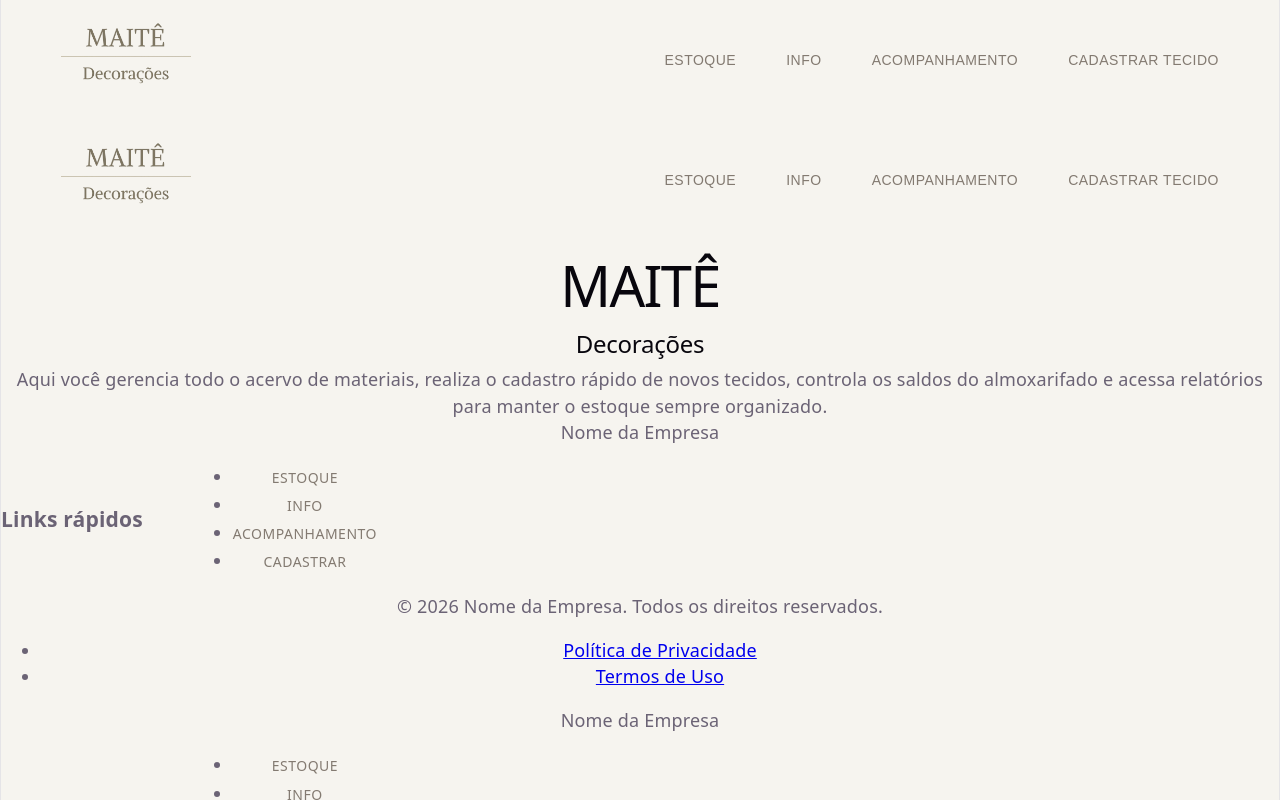
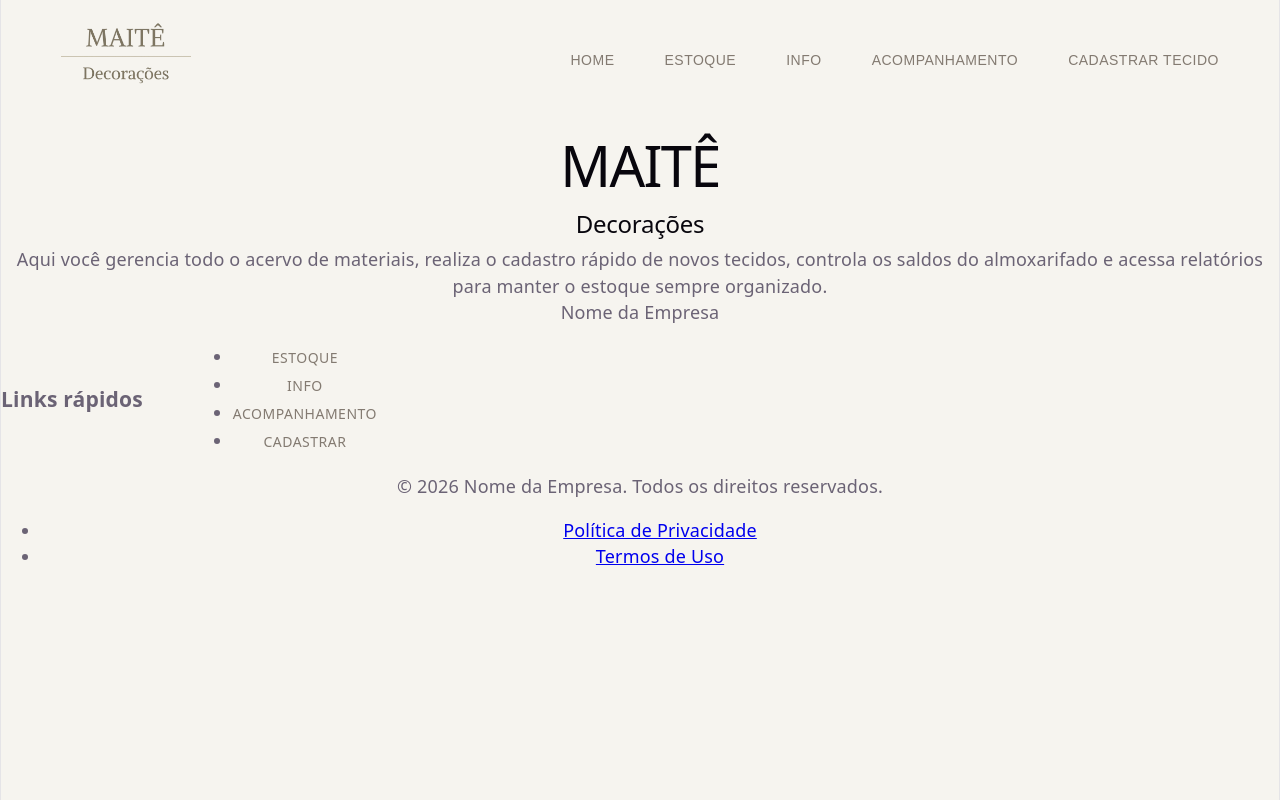
Before and after one commit to educoppi/MetroCerto, a React (Vite) app: page / in a window 1280 px wide. Shown: the top 800 px of the page. Built offline with nearby package versions, Linux system fonts and the light colour scheme; a web font is replaced by a local one.

Commit message:
mudança remoção do header em home

```diff
--- a/src/components/Header/Header.jsx
+++ b/src/components/Header/Header.jsx
@@ -7,6 +7,7 @@ export default function Header({ setTela }) {
         <header>
             <Icon onClick={() => setTela('home')} />
             <nav>
+                <a onClick={() => setTela('home')}>HOME</a>
                 <a onClick={() => setTela('estoque')}>ESTOQUE</a>
                 <a onClick={() => setTela('info')}>INFO</a>
                 <a onClick={() => setTela('acompanhamento')}>ACOMPANHAMENTO</a>
--- a/src/screens/Home.jsx
+++ b/src/screens/Home.jsx
@@ -6,13 +6,11 @@ import "./Home.css";
 export default function Home() {
   return (
     <div className="home-page">
-      <Header />
       <main>
         <h1>MAITÊ</h1>
         <h2>Decorações</h2>
         <p>Aqui você gerencia todo o acervo de materiais, realiza o cadastro rápido de novos tecidos, controla os saldos do almoxarifado e acessa relatórios para manter o estoque sempre organizado.</p>
       </main>
-      <Footer />
     </div>
   );
 }
```
